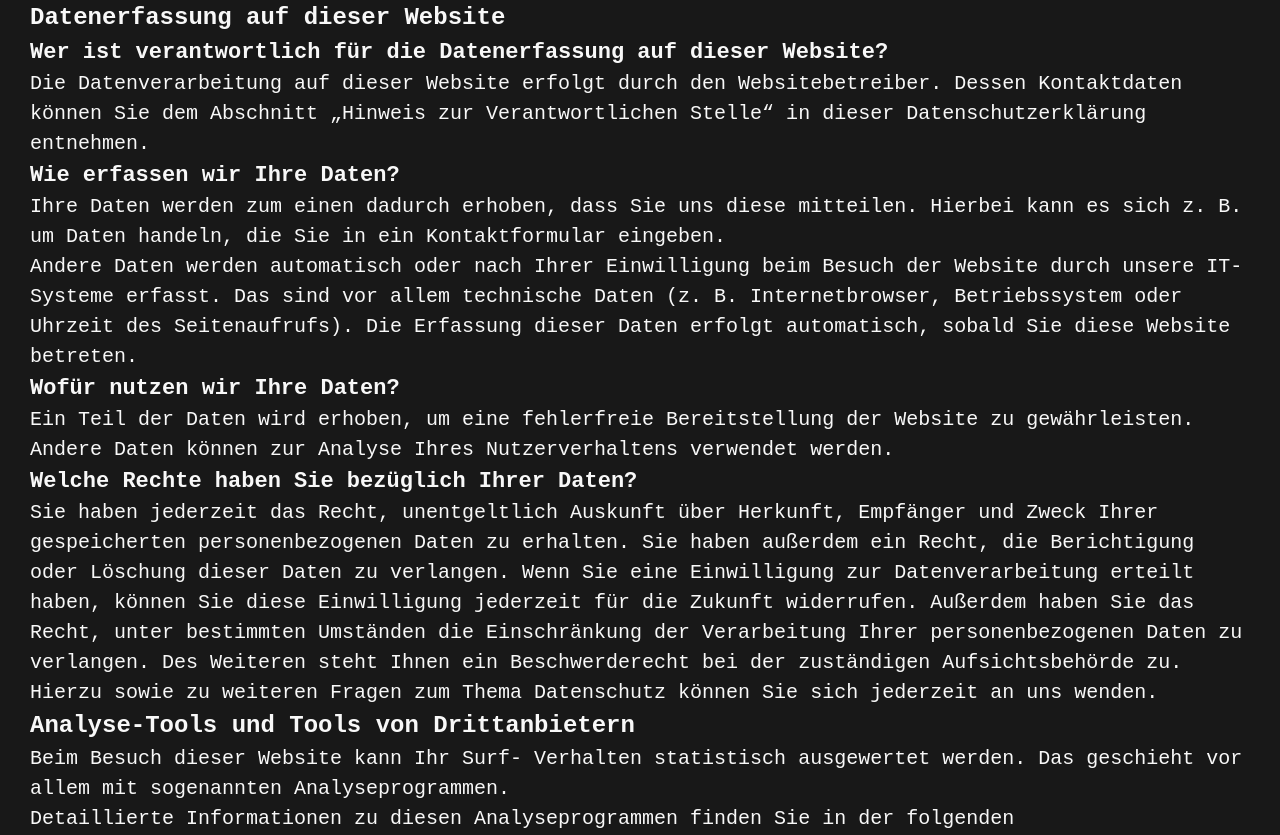
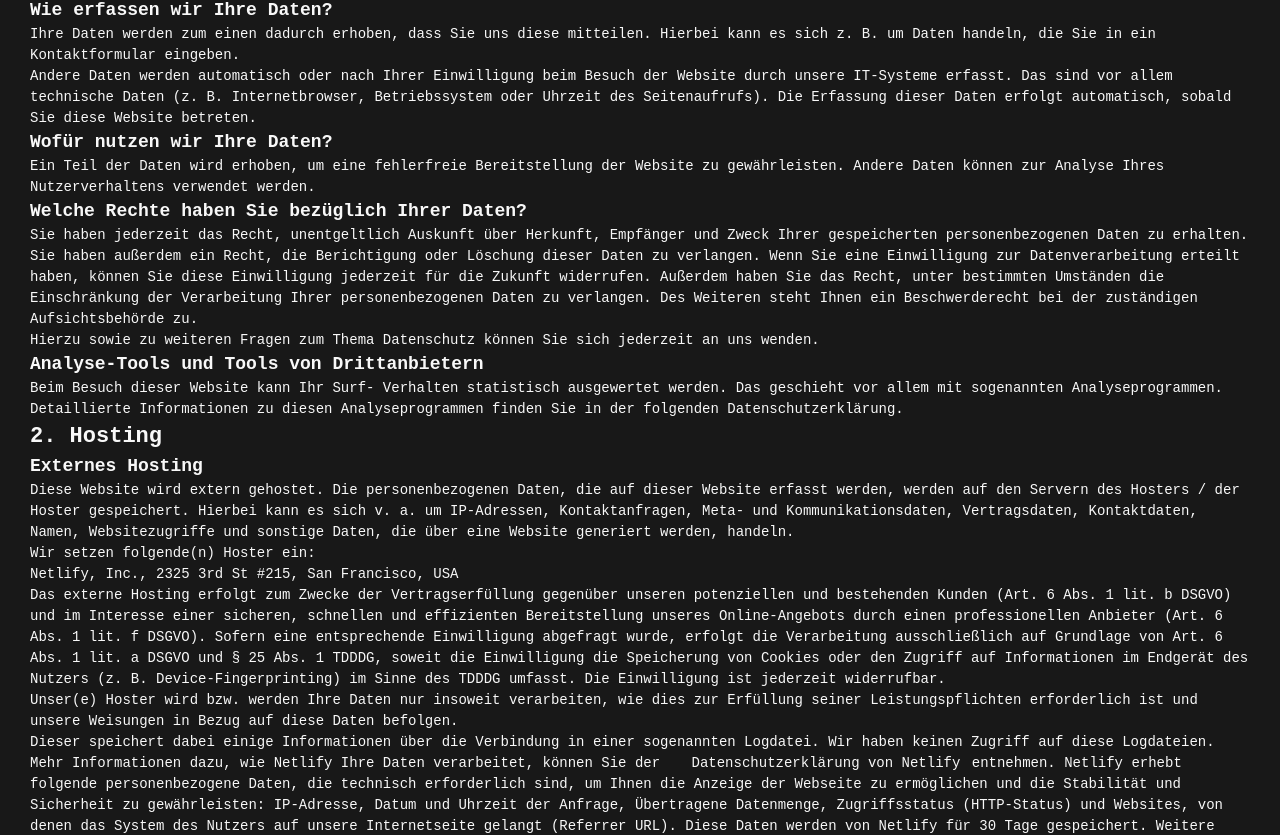
Before and after one commit to corinnaSPK/boulder, a Vue app in the folder boulder/: page /datenschutz in a window 1280 px wide. Shown: the part 291-1126 px from the top of the page. Built offline with nearby package versions, Linux system fonts and the light colour scheme.

Commit message:
flex im footer, neue größen bei dsgvo

```diff
--- a/boulder/src/assets/main.css
+++ b/boulder/src/assets/main.css
@@ -1,4 +1,7 @@
 @import "./base.css";
+/* html {
+	width: 100%;
+} */
 
 #app {
 	/* max-width: 1280px; */
@@ -14,16 +17,16 @@
 a {
 	text-decoration: none;
 	color: var(--c-white);
-	background-color: var(--c-accent-secondary);
 	transition: 0.4s;
 	padding: 3px;
 	margin-left: 2rem;
+	border-bottom: 5px solid transparent;
+	transition: all 0.5s ease;
 }
-
-@media (hover: hover) {
-	a:hover {
-		background-color: var(--c-accent-secondary--dark);
-	}
+a:hover {
+	border-bottom: 5px solid var(--c-accent-secondary);
+	transform: scale(1.2);
+	transition: all 0.5s ease;
 }
 
 @media (min-width: 1024px) {
--- a/boulder/src/components/Footer.vue
+++ b/boulder/src/components/Footer.vue
@@ -17,8 +17,13 @@ import { RouterLink } from "vue-router";
 	font-size: 1.6rem;
 	margin-top: auto;
 	border-top: 1px solid var(--c-accent-secondary--dark);
+	display: flex;
+	flex-wrap: wrap;
+	justify-content: center;
 }
 a {
 	padding-inline: 1rem;
+	background-color: transparent;
+	margin-left: 0;
 }
 </style>
--- a/boulder/src/views/DSGVOView.vue
+++ b/boulder/src/views/DSGVOView.vue
@@ -631,6 +631,19 @@ noreferrer"
 }
 h1 {
 	word-break: break-all;
+	font-size: clamp(16px, 26px, 40px);
+}
+h2 {
+	font-size: clamp(16px, 22px, 30px);
+}
+h3 {
+	font-size: clamp(16px, 18px, 20px);
+}
+h4 {
+	font-size: clamp(16px, 18px, 20px);
+}
+p {
+	font-size: 14px;
 }
 li {
 	font-size: 1.6rem;
```
